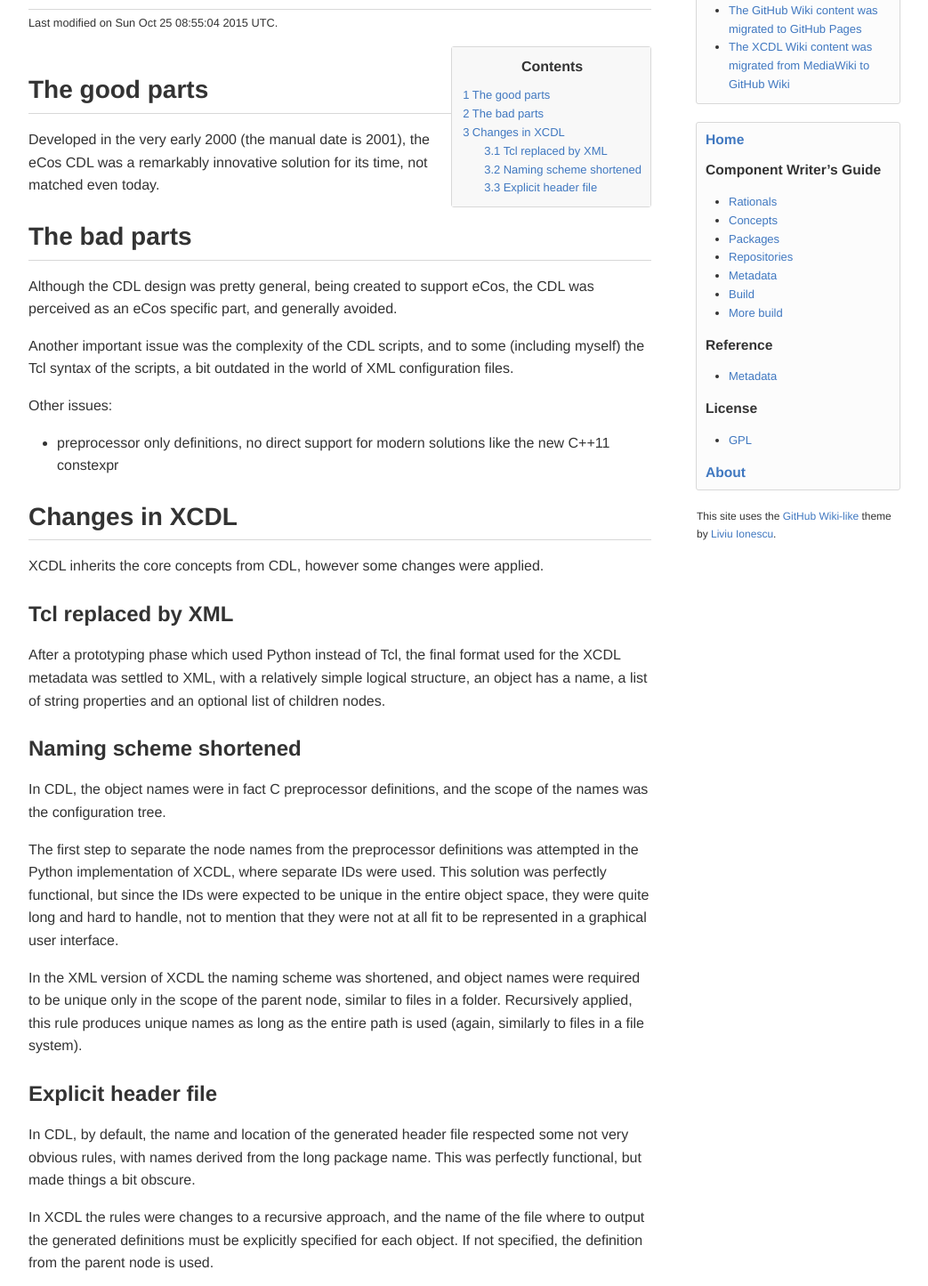
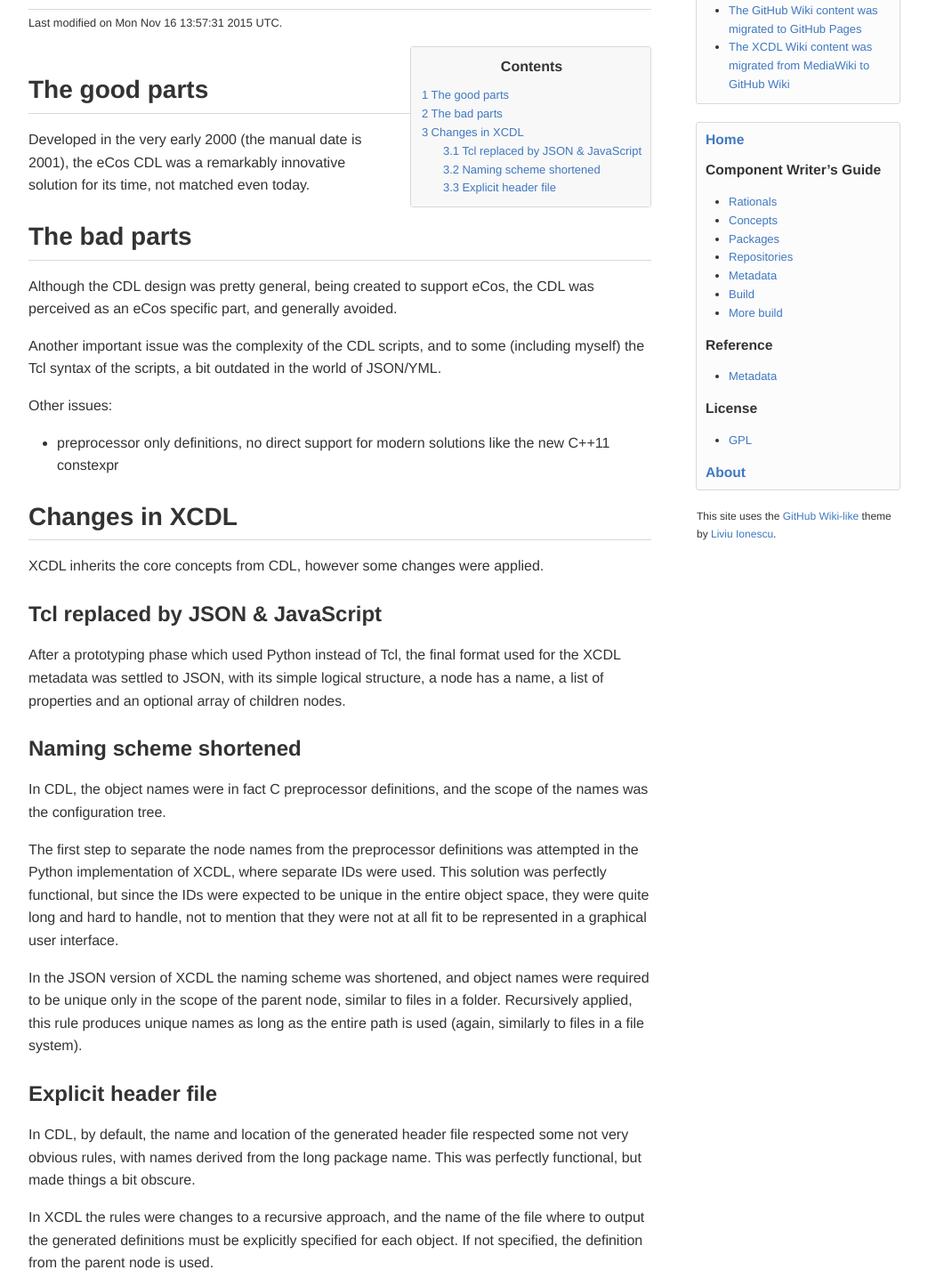
Before and after one commit to xcdl/xcdl.github.io, a plain HTML site: page criticism/ecos/index.html in a window 1280 px wide. Shown: the part 227-1672 px from the top of the page at 89% size, without its empty margins (118-1161 px from the left). Drawn offline with Linux system fonts and the light colour scheme.

Commit message:
/criticism/* - updated to remove XML refs
- yotta link added

```diff
--- a/criticism/ecos/index.html
+++ b/criticism/ecos/index.html
@@ -157,7 +157,7 @@
 
 
 <h1 class="page-title">eCos CDL remarks and criticism</h1>
-<p class="last-modified">Last modified on Sun Oct 25 08:55:04 2015 UTC.</p>
+<p class="last-modified">Last modified on Mon Nov 16 13:57:31 2015 UTC.</p>
 
 
 <div id="toc-container">
@@ -179,7 +179,7 @@
 <a href="#changes-in-xcdl"><span class="tocnumber">3</span> <span class="toctext">Changes in XCDL</span></a>
 <ul>
 <li class="toc_level-2 toc_section-4">
-<a href="#tcl-replaced-by-xml"><span class="tocnumber">3.1</span> <span class="toctext">Tcl replaced by XML</span></a>
+<a href="#tcl-replaced-by-json--javascript"><span class="tocnumber">3.1</span> <span class="toctext">Tcl replaced by JSON &amp; JavaScript</span></a>
 </li>
 <li class="toc_level-2 toc_section-5">
 <a href="#naming-scheme-shortened"><span class="tocnumber">3.2</span> <span class="toctext">Naming scheme shortened</span></a>
@@ -202,7 +202,7 @@
 
 <p>Although the CDL design was pretty general, being created to support eCos, the CDL was perceived as an eCos specific part, and generally avoided.</p>
 
-<p>Another important issue was the complexity of the CDL scripts, and to some (including myself) the Tcl syntax of the scripts, a bit outdated in the world of XML configuration files.</p>
+<p>Another important issue was the complexity of the CDL scripts, and to some (including myself) the Tcl syntax of the scripts, a bit outdated in the world of JSON/YML.</p>
 
 <p>Other issues:</p>
 
@@ -214,9 +214,9 @@
 
 <p>XCDL inherits the core concepts from CDL, however some changes were applied.</p>
 
-<h3 id="tcl-replaced-by-xml">Tcl replaced by XML</h3>
+<h3 id="tcl-replaced-by-json--javascript">Tcl replaced by JSON &amp; JavaScript</h3>
 
-<p>After a prototyping phase which used Python instead of Tcl, the final format used for the XCDL metadata was settled to XML, with a relatively simple logical structure, an object has a name, a list of string properties and an optional list of children nodes.</p>
+<p>After a prototyping phase which used Python instead of Tcl, the final format used for the XCDL metadata was settled to JSON, with its simple logical structure, a node has a name, a list of properties and an optional array of children nodes.</p>
 
 <h3 id="naming-scheme-shortened">Naming scheme shortened</h3>
 
@@ -224,7 +224,7 @@
 
 <p>The first step to separate the node names from the preprocessor definitions was attempted in the Python implementation of XCDL, where separate IDs were used. This solution was perfectly functional, but since the IDs were expected to be unique in the entire object space, they were quite long and hard to handle, not to mention that they were not at all fit to be represented in a graphical user interface.</p>
 
-<p>In the XML version of XCDL the naming scheme was shortened, and object names were required to be unique only in the scope of the parent node, similar to files in a folder. Recursively applied, this rule produces unique names as long as the entire path is used (again, similarly to files in a file system).</p>
+<p>In the JSON version of XCDL the naming scheme was shortened, and object names were required to be unique only in the scope of the parent node, similar to files in a folder. Recursively applied, this rule produces unique names as long as the entire path is used (again, similarly to files in a file system).</p>
 
 <h3 id="explicit-header-file">Explicit header file</h3>
 
```
Also changed, not shown: criticism/cmsis/index.html (+2 -2 lines), criticism/xcdl/index.html (+3 -3 lines), index.html (+2 -1 lines), sitemap.xml (+4 -4 lines).
